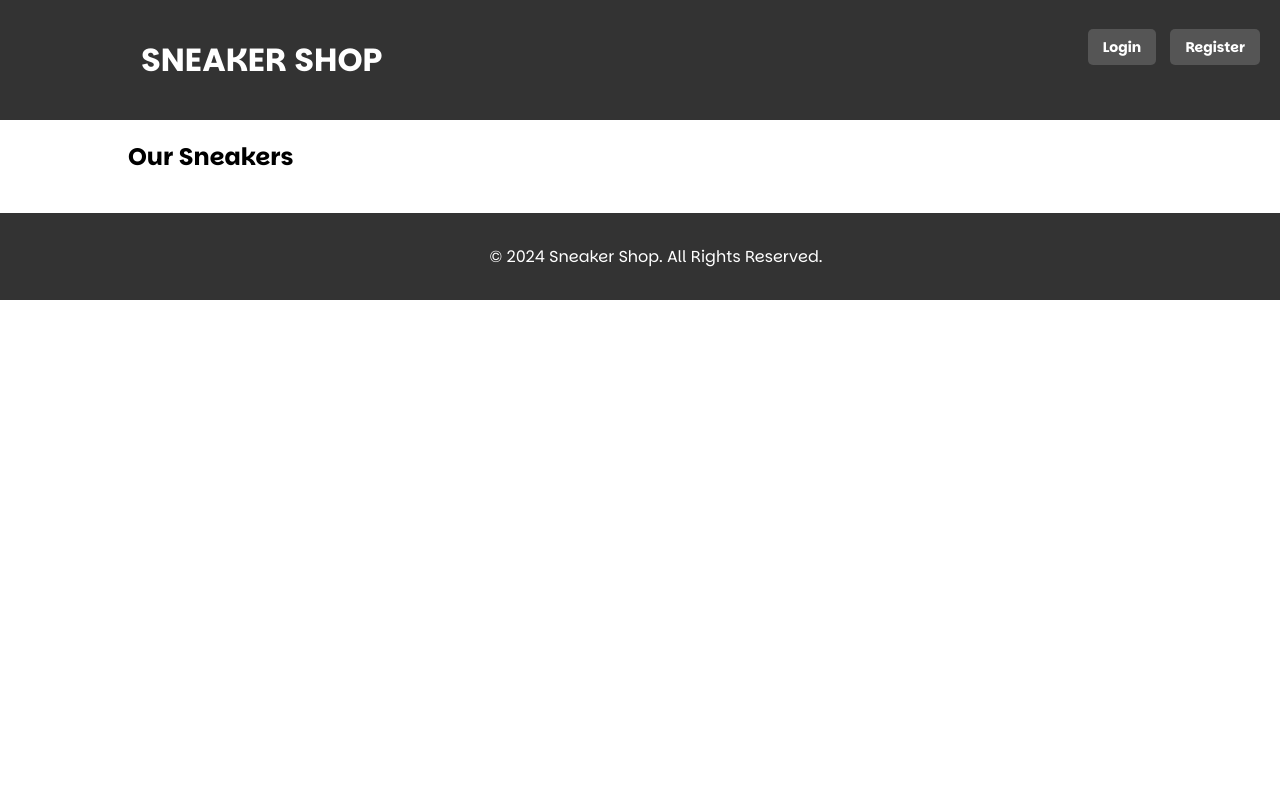
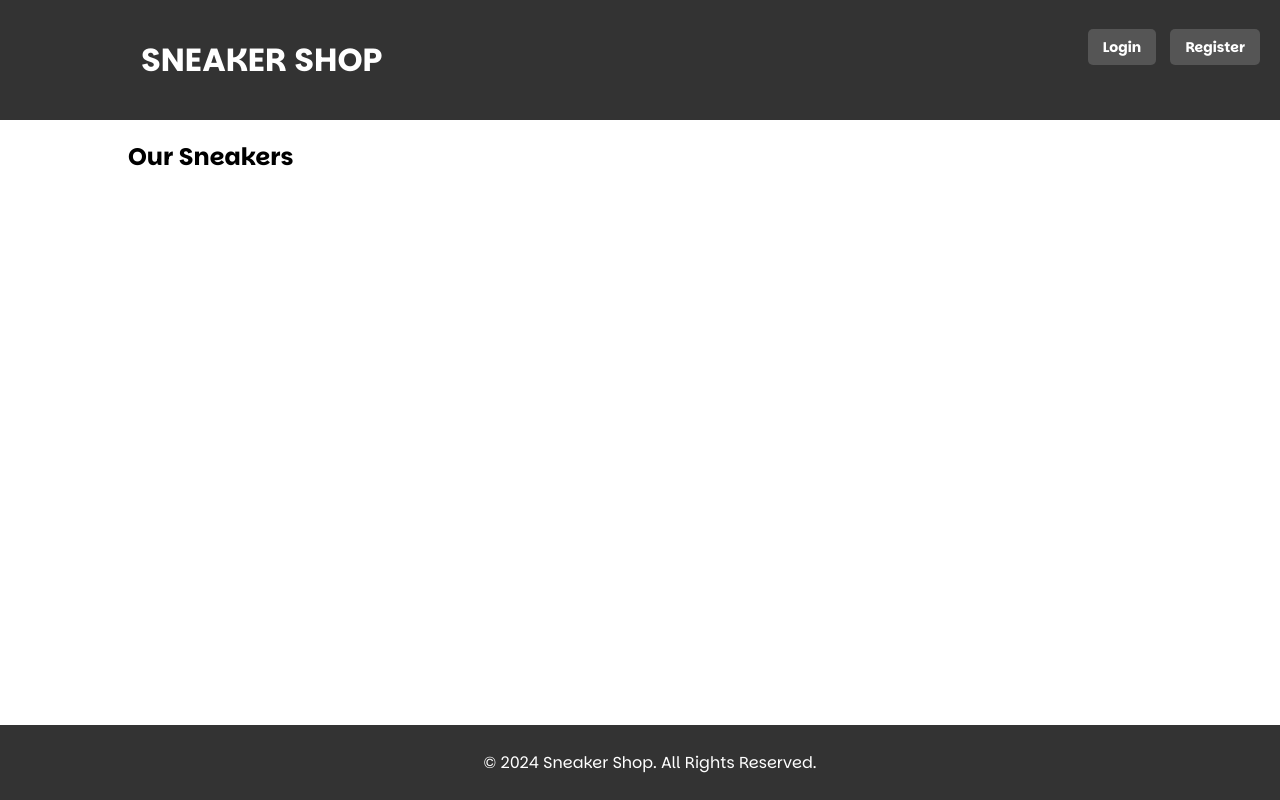
Before and after one commit to daniilLamonov/sneaker_shop, a Flask app: page / in a window 1280 px wide. Run offline with Flask 3, Linux system fonts and the light colour scheme; data that the repository does not hold is empty; parts of the project's set-up code (start-up, migrations or seed data) failed here and were passed over.

Commit message:
Initial commit

```diff
--- a/app/static/css/styles.css
+++ b/app/static/css/styles.css
@@ -4,6 +4,13 @@
 @import "fonts.css";
 /* Повторный импорт файла с шрифтами (обычно это избыточно, так как файл импортируется дважды) */
 
+
+
+.wrapper {
+    display: grid;
+    grid-template-rows: auto 1fr auto;
+    min-height: 100vh;
+}
 
 
 /* Общие стили для всего сайта */
@@ -13,6 +20,7 @@ body {
     margin: 0; /* Убираем внешние отступы */
     padding: 0; /* Убираем внутренние отступы */
     box-sizing: border-box; /* Все размеры учитывают отступы и границы, чтобы элементы не выходили за пределы */
+    height: 100%;
 }
 
 /* Контейнер для центрирования содержимого */
@@ -72,6 +80,7 @@ body {
 /* Стили для основного содержимого */
 .main {
     padding: 2rem 0; /* Внутренние отступы для основного блока */
+    flex: 1;
 }
 
 /* Глобальная сетка для товаров */
@@ -136,7 +145,7 @@ body {
     text-align: center; /* Центрируем текст в подвале */
     background-color: #333; /* Темный фон */
     color: white; /* Белый цвет текста */
-    padding: 1rem; /* Внутренний отступ */
+    padding: 10px; /* Внутренний отступ */
     position: relative; /* Абсолютное позиционирование заменено на относительное */
     height: auto; /* Убираем фиксированную высоту */
     width: 100%; /* Задаем ширину 100% */
--- a/app/templates/main/base.html
+++ b/app/templates/main/base.html
@@ -11,6 +11,7 @@
     <link rel="stylesheet" href="{{ url_for('static', filename='css/alert.css') }}">
 </head>
 <body>
+    <div class="wrapper">
     <!-- Заголовок страницы -->
     <header class="header">
         <div class="container">
@@ -59,7 +60,7 @@
             <p>&copy; 2024 Sneaker Shop. All Rights Reserved.</p>
         </div>
     </footer>
-
+    </div>
     <!-- Подключение файла со скриптами -->
     <script src="{{ url_for('static', filename='js/script.js') }}"></script>
 </body>
```
Also changed, not shown: app/static/upload/3d8d190a6a5be3eb.webp (added), app/static/upload/de592072bb4b7b90.webp (added), 1 other file.
